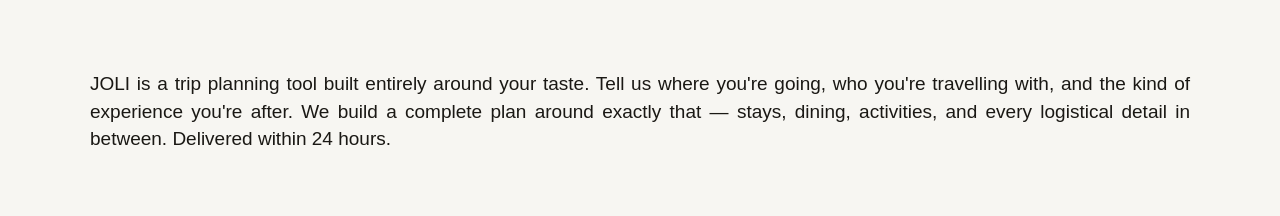
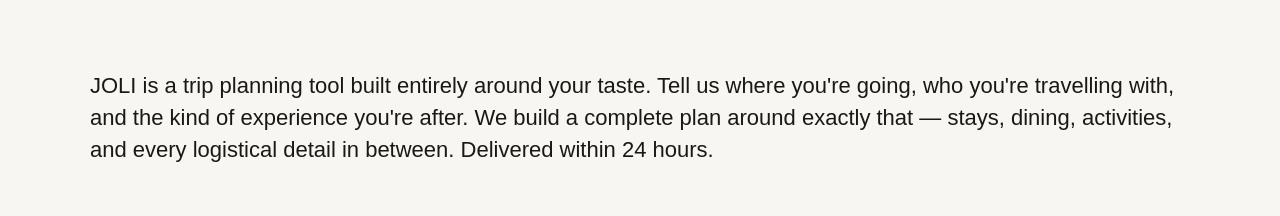
Before and after one commit to JoliCollectiveGH/joli-landing, a Next.js app: page / in a window 1280 px wide. Shown: the part 411-627 px from the top of the page. Built offline with nearby package versions, Linux system fonts and the light colour scheme; a web font is replaced by a local one.

Commit message:
fix: manifesto text left-align, larger font for two-line read

```diff
--- a/app/page.module.css
+++ b/app/page.module.css
@@ -286,11 +286,11 @@
 }
 
 .manifestoText {
-  font-size: clamp(1rem, 1.6vw, 1.1875rem);
+  font-size: clamp(1.125rem, 2vw, 1.375rem);
   line-height: 1.45;
   color: var(--ink);
   font-weight: 300;
-  text-align: justify;
+  text-align: left;
 }
 
 .manifestoText p {
```
